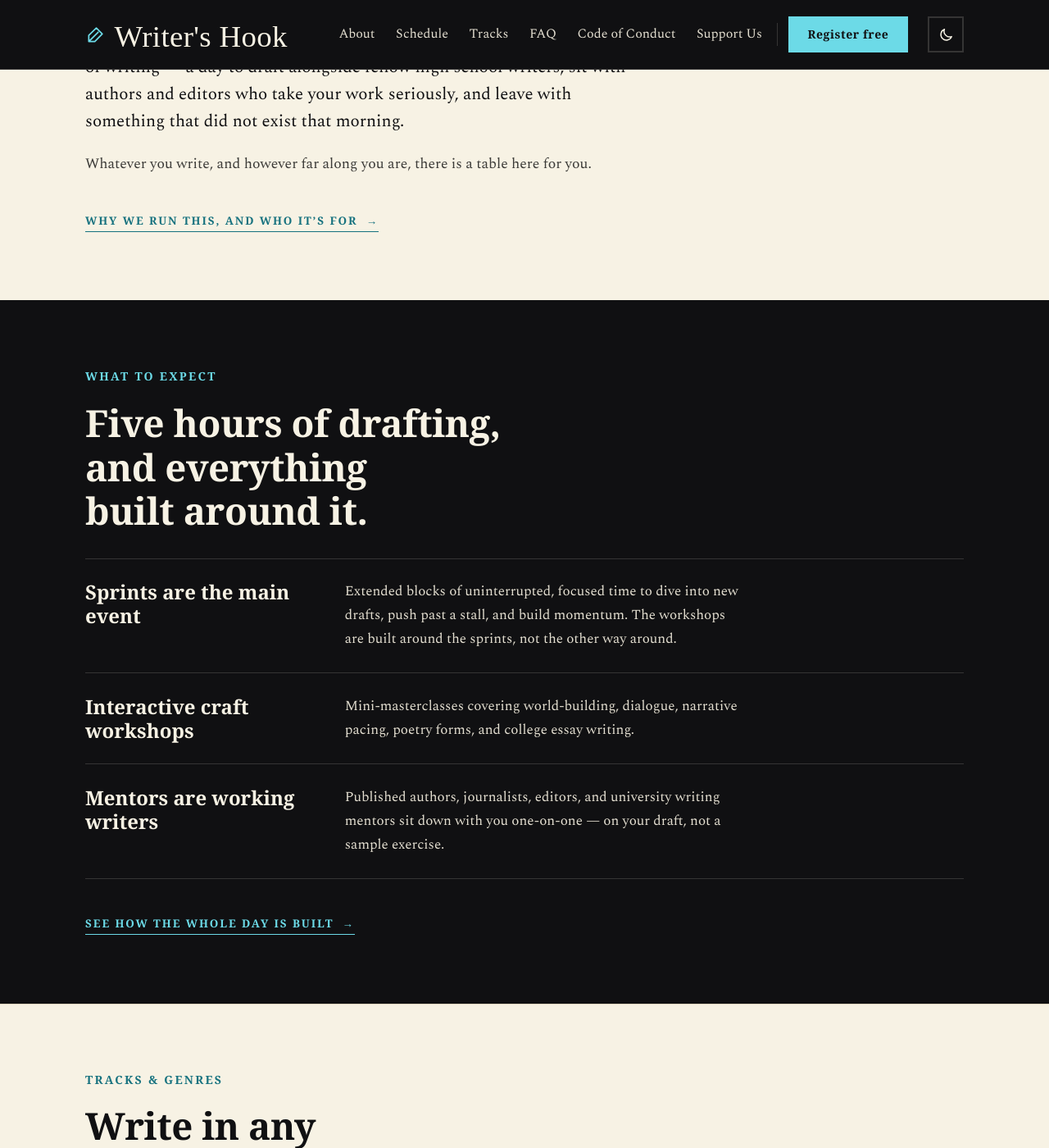
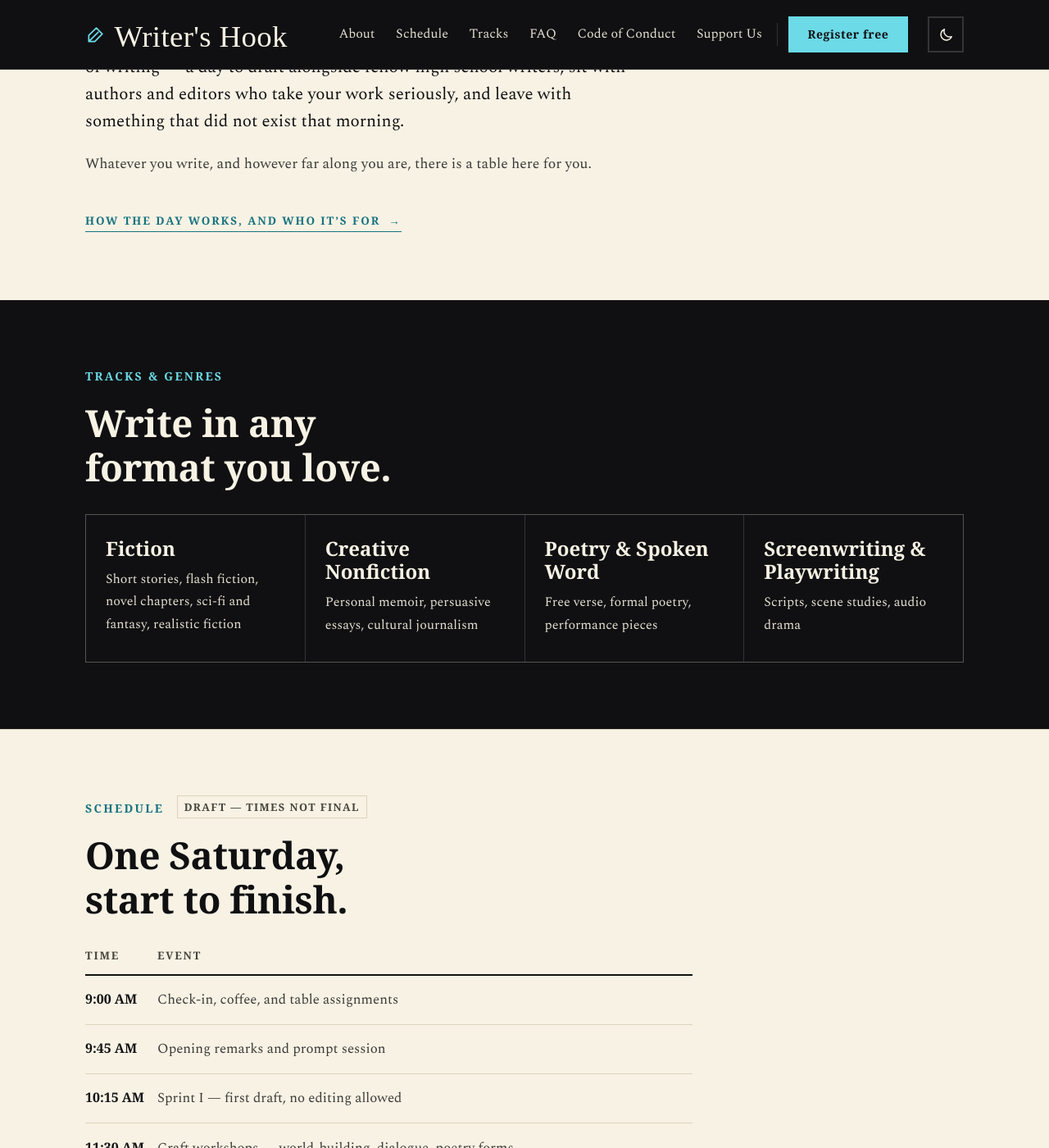
Before and after one commit to Writer-s-Hook/Website, a Jekyll site: the page built from index.md, in a window 1280 px wide and 1400 px high, scrolled down 1346 px. Shown: the whole window at 82% size. Built offline with Jekyll 4.4.1, drawn with Linux system fonts in a browser that asks for light colours; some web fonts are replaced; some of the changed text lies outside the part shown.

Commit message:
Remove What-to-expect and FAQ sections from the home page
Both were previews of content the sub-pages own: "What to expect" duplicated
/about/#how-the-day-is-built, and the FAQ block re-rendered the same
_data/faq.yml that /faq/ renders in full. Both pages are in the nav and the
footer, so nothing becomes unreachable.

Re-balances the light/dark strip alternation now that two sections are gone:
tracks takes the dark strip, schedule goes light ahead of the dark closing CTA.

Co-Authored-By: Claude Opus 5 (1M context) <noreply@anthropic.com>

```diff
--- a/_layouts/home.html
+++ b/_layouts/home.html
@@ -2,9 +2,9 @@
 layout: default
 ---
 
-<!-- The home page is a teaser. Every section below that has its own page shows a
-     short preview and links out; the canonical copy lives on the sub-page, and
-     nothing here should restate it at length. -->
+<!-- The home page does not restate what a sub-page owns. "What to expect" lives on
+     /about/ and the questions live on /faq/; both are reachable from the nav and
+     the footer. Only content with no page of its own belongs here. -->
 
 <section class="hero">
   <div class="container hero-inner">
@@ -28,30 +28,12 @@ layout: default
       {{ content }}
     </div>
     <p class="section-more">
-      <a href="{{ '/about/' | relative_url }}">Why we run this, and who it&rsquo;s for <span aria-hidden="true">&rarr;</span></a>
+      <a href="{{ '/about/' | relative_url }}">How the day works, and who it&rsquo;s for <span aria-hidden="true">&rarr;</span></a>
     </p>
   </div>
 </section>
 
-<section class="strip strip-dark" id="expect">
-  <div class="container">
-    <p class="eyebrow">What to expect</p>
-    <h2 class="section-title">Five hours of drafting, and everything built around it.</h2>
-    <dl class="expect">
-      {% for item in site.data.expect limit: 3 %}
-      <div class="expect-item">
-        <dt>{{ item.title }}</dt>
-        <dd>{{ item.body }}</dd>
-      </div>
-      {% endfor %}
-    </dl>
-    <p class="section-more">
-      <a href="{{ '/about/#how-the-day-is-built' | relative_url }}">See how the whole day is built <span aria-hidden="true">&rarr;</span></a>
-    </p>
-  </div>
-</section>
-
-<section class="strip" id="tracks">
+<section class="strip strip-dark" id="tracks">
   <div class="container">
     <p class="eyebrow">Tracks &amp; genres</p>
     <h2 class="section-title">Write in any format you love.</h2>
@@ -67,7 +49,7 @@ layout: default
 </section>
 
 {% if site.data.schedule.entries %}
-<section class="strip strip-dark" id="schedule">
+<section class="strip" id="schedule">
   <div class="container measure-wide">
     <p class="eyebrow">Schedule{% if site.data.schedule.draft %} <span class="tag">Draft — times not final</span>{% endif %}</p>
     <h2 class="section-title">One Saturday, start to finish.</h2>
@@ -86,24 +68,6 @@ layout: default
 </section>
 {% endif %}
 
-<section class="strip" id="faq">
-  <div class="container measure-wide">
-    <p class="eyebrow">Frequently asked questions</p>
-    <h2 class="section-title">Start here.</h2>
-    <dl class="faq">
-      {% for item in site.data.faq limit: 3 %}
-      <div class="faq-item">
-        <dt>{{ item.q }}</dt>
-        <dd>{{ item.a }}</dd>
-      </div>
-      {% endfor %}
-    </dl>
-    <p class="section-more">
-      <a href="{{ '/faq/' | relative_url }}">All {{ site.data.faq | size }} questions <span aria-hidden="true">&rarr;</span></a>
-    </p>
-  </div>
-</section>
-
 <section class="cta" id="register">
   <div class="container cta-inner">
     <h2>Bring a notebook. Leave with a draft.</h2>
```
